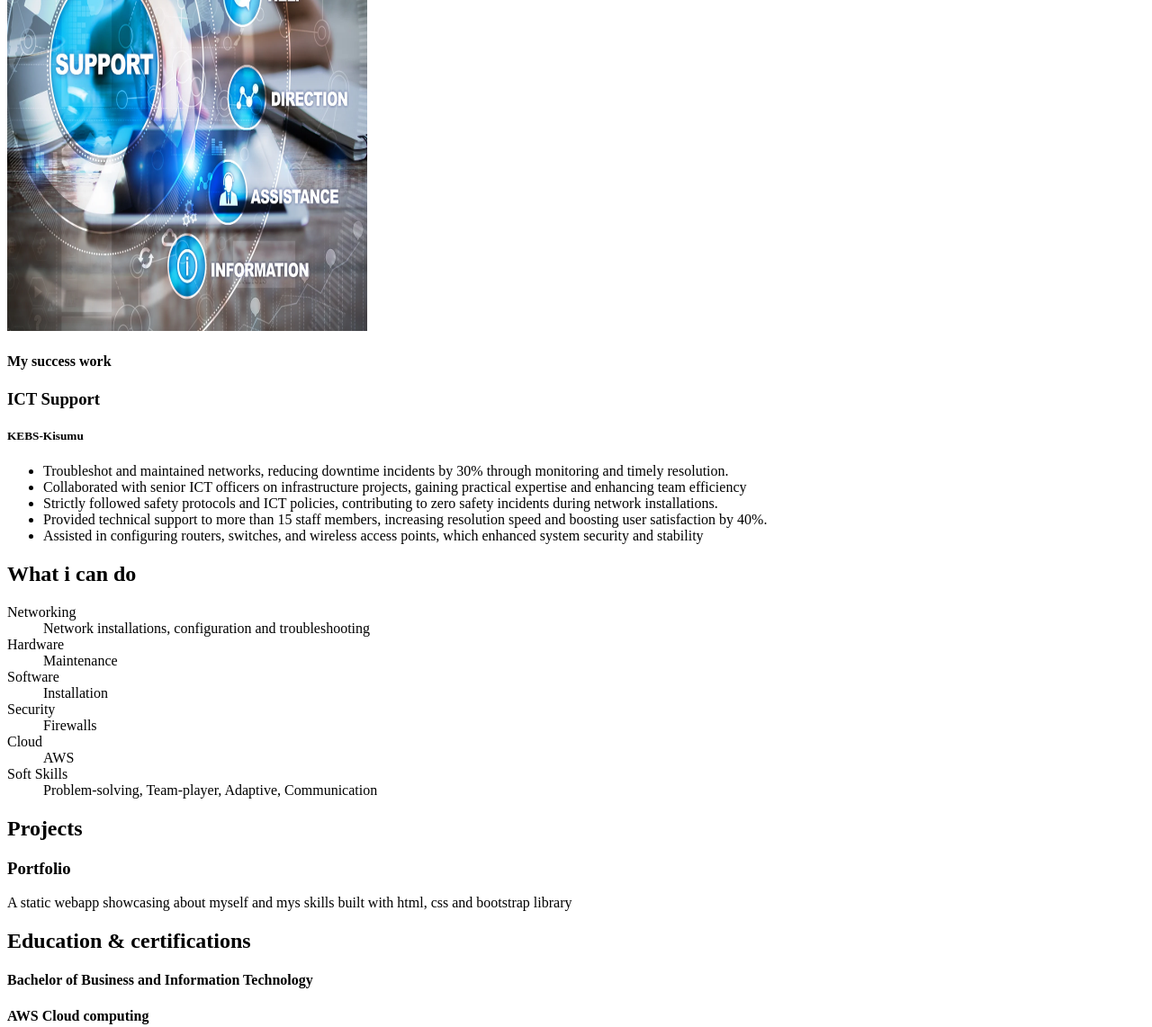
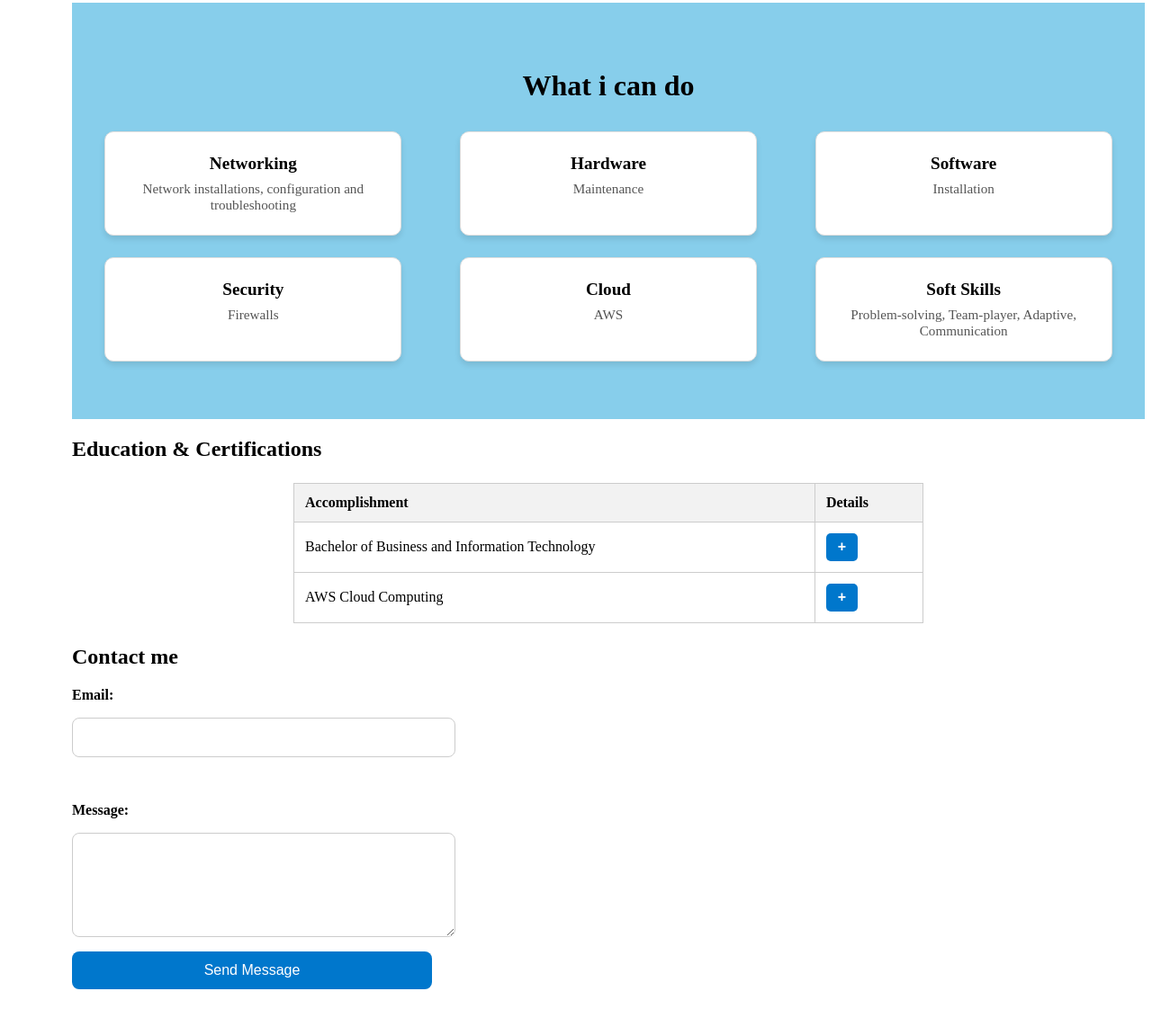
Before and after one commit to Neriah333/Personal-Portolio, a website: page index.html in a window 1280 px wide. Shown: the part 1085-2227 px from the top of the page at 90% size. After the commit the page ends 2193 px from the top, so only its background shows below. Drawn offline with nearby package versions, Linux system fonts and the light colour scheme.

Commit message:
Added script , table and modified some section

```diff
--- a/index.html
+++ b/index.html
@@ -25,7 +25,6 @@
       <li><a href="#">Contact</a></li>
     </ul>
   </nav>
-  <button class="hire-btn">Hire Me</button>
 </header>
 
 <section id="home">
@@ -62,59 +61,95 @@
 
   <main>
 
-    <div>
-      <img src="/Images/End-user.jpg" alt="End-user support image" width="400px" height="450px">
+    <section id="exper">
+  <div class="exper-container">
+    <div class="exper-image">
+      <img src="/Images/End-user.jpg" alt="End-user support image" width="400" height="450">
+    </div>
+    <div class="exper-text">
       <h4>My success work</h4>
-      <h3>ICT Support </h3>
+      <h3>ICT Support</h3>
       <h5>KEBS-Kisumu</h5>
       <ul>
         <li>Troubleshot and maintained networks, reducing downtime incidents by 30% through monitoring
-        and timely resolution. </li>
+        and timely resolution.</li>
         <li>Collaborated with senior ICT officers on infrastructure projects, gaining practical expertise and
-        enhancing team efficiency</li>
+        enhancing team efficiency.</li>
         <li>Strictly followed safety protocols and ICT policies, contributing to zero safety incidents during
         network installations.</li>
         <li>Provided technical support to more than 15 staff members, increasing resolution speed and
         boosting user satisfaction by 40%.</li>
         <li>Assisted in configuring routers, switches, and wireless access points, which enhanced system
-        security and stability </li>
+        security and stability.</li>
       </ul>
+    </div>
+  </div>
+</section>
 
-    </div>
-
+<section id="skills">
   <div>
       <h2>What i can do</h2>
-      <dl>
+      <dl class="skills-grid">
+        <div class="s_skill">
           <dt>Networking</dt>
           <dd>Network installations, configuration and troubleshooting</dd>
+        </div>
+        <div class="s_skill">
           <dt>Hardware</dt>
           <dd>Maintenance</dd>
+        </div>
+        <div class="s_skill">
           <dt>Software</dt>
           <dd>Installation</dd>
+        </div>
+        <div class="s_skill">
           <dt>Security</dt>
           <dd>Firewalls</dd>
+        </div>
+        <div class="s_skill">
           <dt>Cloud</dt>
           <dd>AWS</dd>
+        </div>
+        <div class="s_skill">
           <dt>Soft Skills</dt>
           <dd>Problem-solving, Team-player, Adaptive, Communication</dd>
+        </div>
       </dl>
     </div>
 
-    <div>
-      <h2>Projects</h2>
-      <h3>Portfolio</h3>
-      <p>A static webapp showcasing about myself and mys skills built with html, css and bootstrap library</p>
+</section>
+
+    <div id="education">
+  <h2>Education & Certifications</h2>
+  <table class="edu-table">
+    <tr>
+      <th>Accomplishment</th>
+      <th>Details</th>
+    </tr>
+    <tr>
+      <td>Bachelor of Business and Information Technology</td>
+      <td><button class="toggle-btn">+</button></td>
+    </tr>
+    <tr class="details-row">
+      <td colspan="2">
+        <strong>Where:</strong> Maseno University <br>
+        <strong>When:</strong> Expected Dec 2025
+      </td>
+    </tr>
+
+    <tr>
+      <td>AWS Cloud Computing</td>
+      <td><button class="toggle-btn">+</button></td>
+    </tr>
+    <tr class="details-row">
+      <td colspan="2">
+        <strong>Where:</strong> Amazon Web Services (Online Training) <br>
+        <strong>When:</strong> 2024
+      </td>
+    </tr>
+  </table>
 </div>
 
-    <div>
-      <h2>Education & certifications</h2>
-      <div>
-        <h4>Bachelor of Business and Information Technology</h4>
-      </div>
-      <div>
-        <h4>AWS Cloud computing</h4>
-      </div>
-    </div>
 
     <section>
       <h2>Contact me</h2>
@@ -123,7 +158,7 @@
         <label for="mail">Email:</label>
         <input type="email" id="mail" name="mail"><br>
         <label for="message">Message:</label>
-        <textarea row="5" col="100" name="message" id="message">
+        <textarea rows="5" cols="100" name="message" id="message">
         </textarea>
         <button>Send Message</button>
       </form>
@@ -134,6 +169,6 @@
   <footer>
 
   </footer>
-
+<script src="script.js"></script>
 </body>
 </html>
--- /dev/null
+++ b/script.js
@@ -0,0 +1,14 @@
+<script>
+  document.querySelectorAll(".toggle-btn").forEach((btn, index) => {
+    btn.addEventListener("click", () => {
+      const detailRow = document.querySelectorAll(".details-row")[index];
+      if (detailRow.style.display === "table-row") {
+        detailRow.style.display = "none";
+        btn.textContent = "+";
+      } else {
+        detailRow.style.display = "table-row";
+        btn.textContent = "−"; // change + to minus when opened
+      }
+    });
+  });
+</script>
--- a/style.css
+++ b/style.css
@@ -1,10 +1,15 @@
+body {
+  margin-left: 80px;
+}
 /* ===== HEADER ===== */
 .main-header {
   display: flex;
+  margin-top: 40px;
+  max-height: 50vh;
   justify-content: space-between;
   align-items: center;
-  background: #1e1e1e;
-  padding: 20px 60px;
+  background: gray;
+  padding: 50px 20px ;
   color: white;
 }
 
@@ -36,24 +41,10 @@
   color: skyblue;
 }
 
-.hire-btn {
-  background: #007bff;
-  border: none;
-  color: white;
-  padding: 10px 20px;
-  border-radius: 20px;
-  cursor: pointer;
-  transition: 0.3s;
-}
-
-.hire-btn:hover {
-  background: #0056b3;
-}
-
 /* ===== HERO SECTION ===== */
 #home {
-  min-height: 100vh;
-  background: #1e1e1e;
+
+  background: grey;
   color: white;
   display: flex;
   align-items: center;
@@ -160,3 +151,164 @@
   color: skyblue;
   background: rgba(255,255,255,0.2);
 }
+
+#exper .exper-container {
+  display: flex;
+  align-items: center;   /* Align items vertically */
+  justify-content: space-between; /* Put space between image and text */
+  max-width: 70%;
+  margin: 30px 40px 30px 200px;
+
+}
+
+#exper .exper-image img {
+  max-width: 90%;
+  height: 350px;
+  /* optional, to make it look nicer */
+}
+
+
+
+#exper ul {
+  margin-top: 1rem;
+  padding-left: 1.5rem;
+  list-style-type: disc;
+}
+
+#skills {
+  text-align: center;
+  padding: 3rem 1rem;
+  background: skyblue; /* optional */
+}
+
+#skills h2 {
+  font-size: 2rem;
+  margin-bottom: 2rem;
+}
+
+.skills-grid {
+  display: grid;
+  grid-template-columns: repeat(3, 1fr); /* 3 per row */
+  gap: 1.5rem;
+  justify-items: center;
+}
+
+.s_skill {
+  background: #ffffff;
+  border: 1px solid #ddd;
+  border-radius: 10px;
+  padding: 1.5rem;
+  width: 100%;
+  max-width: 280px;
+  box-shadow: 0 4px 6px rgba(0,0,0,0.1);
+  transition: transform 0.2s ease;
+}
+
+.s_skill:hover {
+  transform: translateY(-5px);
+}
+
+.s_skill dt {
+  font-weight: bold;
+  font-size: 1.2rem;
+  margin-bottom: 0.5rem;
+}
+
+.s_skill dd {
+  margin: 0;
+  font-size: 0.95rem;
+  color: #555;
+}
+
+.edu-table {
+  width: 100%;
+  max-width: 700px;
+  margin: 1.5rem auto;
+  border-collapse: collapse;
+  text-align: left;
+  font-size: 1rem;
+}
+
+.edu-table th, .edu-table td {
+  border: 1px solid #ccc;
+  padding: 0.75rem;
+}
+
+.edu-table th {
+  background-color: #f2f2f2;
+}
+
+.details-row {
+  display: none; /* hidden by default */
+  background-color: #fafafa;
+  font-size: 0.95rem;
+}
+
+.toggle-btn {
+  background: #0077cc;
+  color: white;
+  border: none;
+  padding: 0.4rem 0.8rem;
+  border-radius: 5px;
+  cursor: pointer;
+  font-size: 1rem;
+  font-weight: bold;
+}
+
+.toggle-btn:hover {
+  background: #005fa3;
+}
+
+
+#contact {
+  text-align: center;
+  padding: 3rem 1rem;
+  background: #f9f9f9;
+}
+
+#contact h2 {
+  font-size: 2rem;
+  margin-bottom: 1.5rem;
+}
+
+.contact-container {
+  display: flex;
+  justify-content: center;
+}
+
+form {
+  display: flex;
+  flex-direction: column;
+  gap: 1rem;
+  width: 100%;
+  max-width: 400px;
+}
+
+form label {
+  text-align: left;
+  font-weight: bold;
+}
+
+form input,
+form textarea {
+  padding: 0.75rem;
+  border: 1px solid #ccc;
+  border-radius: 8px;
+  font-size: 1rem;
+  width: 100%;
+}
+
+form button {
+  background-color: #0077cc;
+  color: white;
+  border: none;
+  padding: 0.75rem;
+  border-radius: 8px;
+  font-size: 1rem;
+  cursor: pointer;
+  transition: background 0.3s ease;
+}
+
+form button:hover {
+  background-color: #005fa3;
+}
```
Lines whose indentation alone changed are shown as unchanged.
